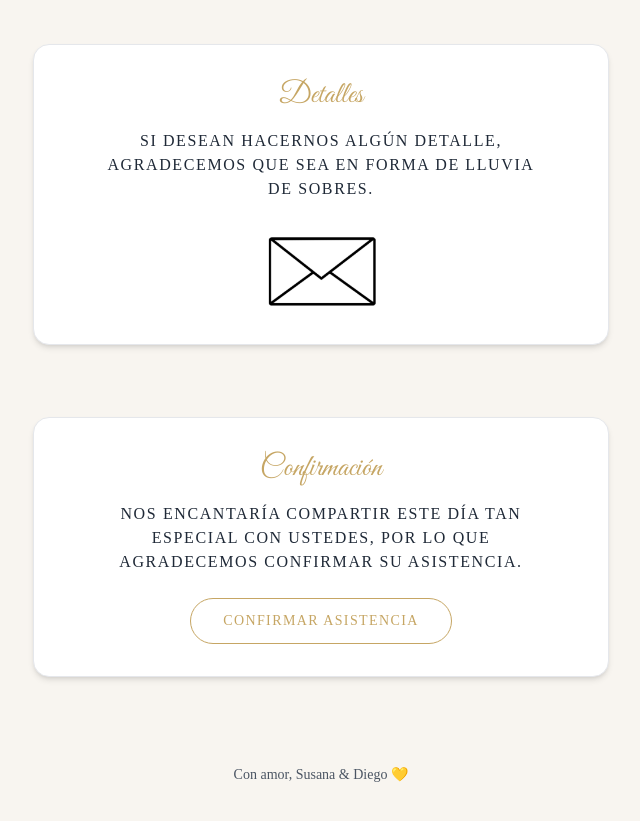
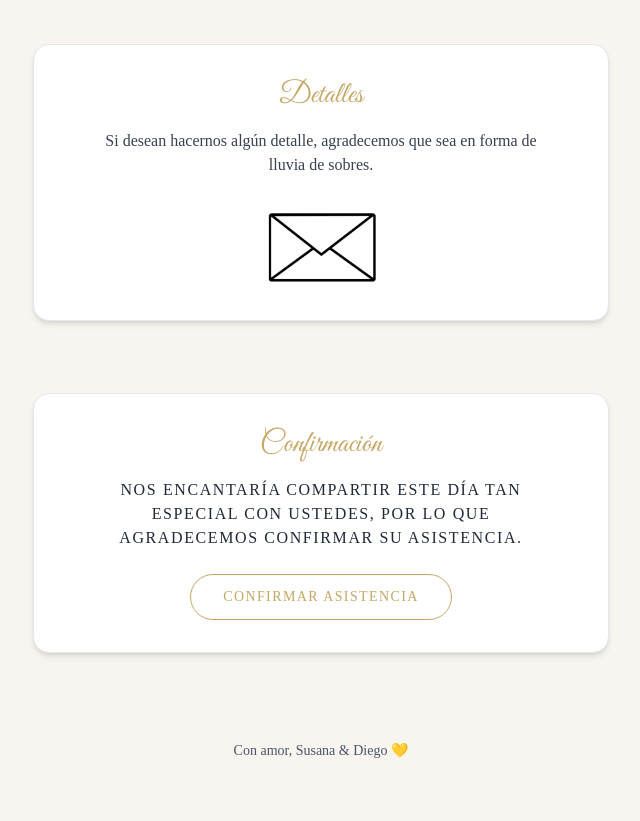
Before and after one commit to Susanabt1001419/Invitacion---Boda, a Next.js app: page / in a window 1280 px wide. Shown: the part 4660-5481 px from the top of the page, without its empty margins (319-959 px from the left). Built offline with nearby package versions, Linux system fonts and the light colour scheme.

Commit message:
Change text color and remove styling classes

```diff
--- a/pages/index.js
+++ b/pages/index.js
@@ -365,11 +365,9 @@ export default function Home() {
             className="
               max-w-md
               mx-auto
-              text-gray-800
+              text-gray-700
               text-sm
               sm:text-base
-              tracking-widest
-              uppercase
               leading-relaxed
               mb-6
             "
```
